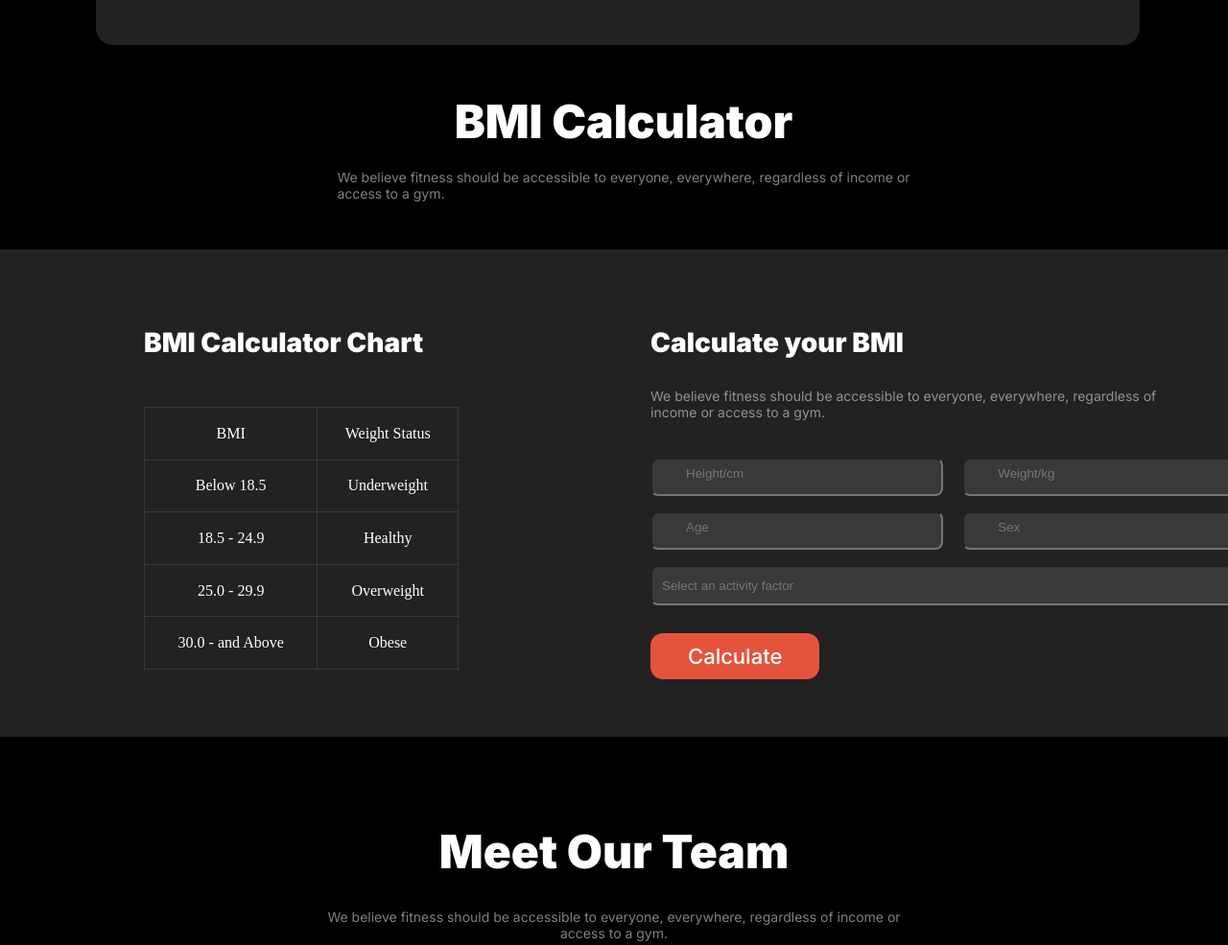
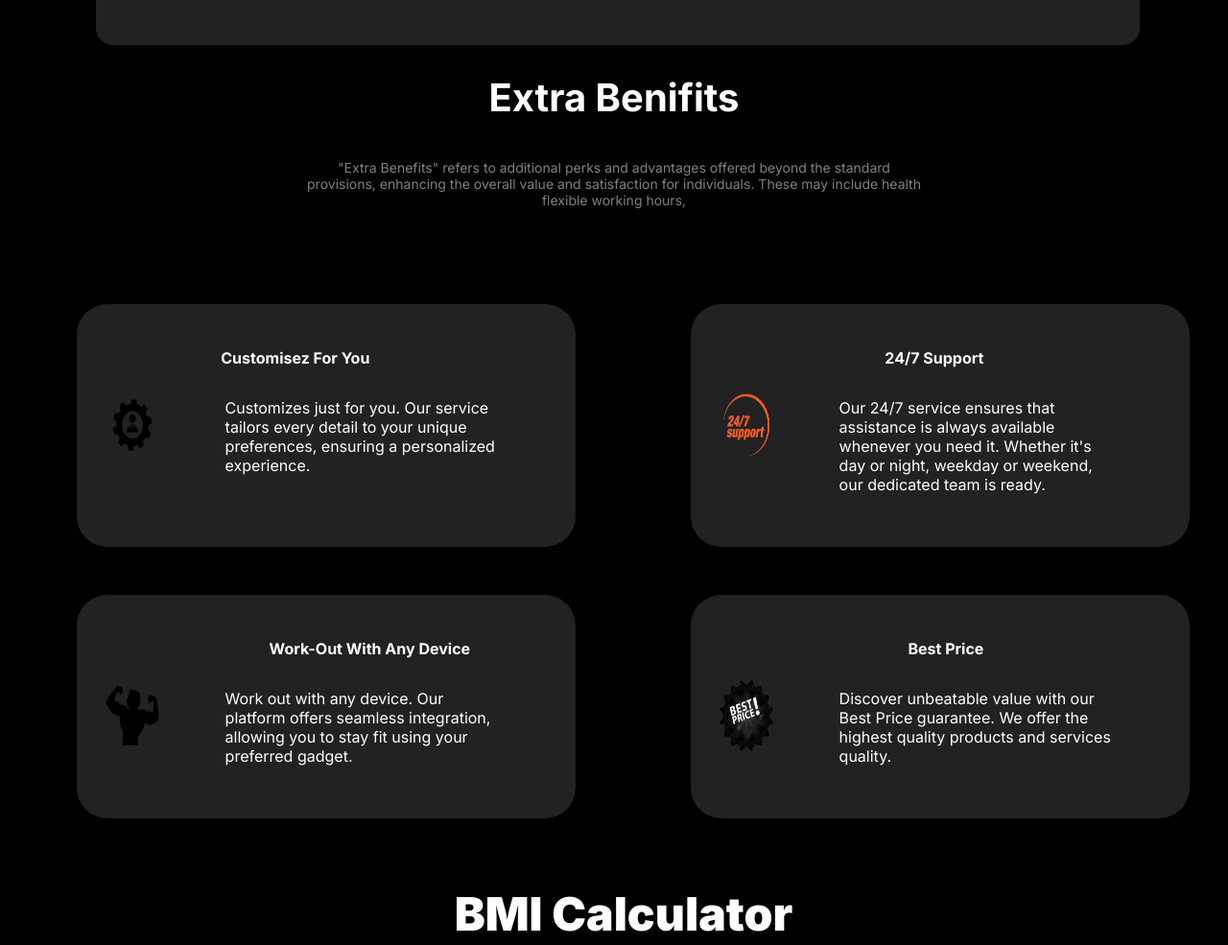
Before and after one commit to mh-adnan/Assingment_2, a plain HTML site: page index.html in a window 1280 px wide. Shown: the part 1891-2876 px from the top of the page at 96% size. Drawn offline with Linux system fonts and the light colour scheme; a web font is replaced by a local one.

Commit message:
After added Extra benifit section

```diff
--- a/index.html
+++ b/index.html
@@ -135,6 +135,58 @@
                 <div class="right-extra-miles-img">
                     <img src="images/run.jpg" alt="">
                 </div>
+            </div>
+        </section>
+        <section class="extra-benifits">
+            <div class="benifits-top-part">
+                <h3>Extra Benifits</h3>
+                <p>"Extra Benefits" refers to additional perks and advantages offered beyond the standard provisions, enhancing the overall value and satisfaction for individuals. These may include health flexible working hours, </p>
+            </div>
+            <div class="benifits-botom-part">
+                <!-- cart-1 -->
+                <div class="cart-section">
+                    <div class="cart-img">
+                        <img src="images/customer.png" alt="">
+                    </div>
+                    <div class="cart-text">
+                        <h4>Customisez For You</h4>
+                        <p>Customizes just for you. Our service tailors every detail to your unique preferences, ensuring a personalized experience.</p>
+                    </div>
+                </div>
+
+                 <!-- cart-2 -->
+                 <div class="cart-section">
+                    <div class="cart-img">
+                        <img src="images/suport.png" alt="">
+                    </div>
+                    <div class="cart-text">
+                        <h4>24/7 Support</h4>
+                        <p>Our 24/7 service ensures that assistance is always available whenever you need it. Whether it's day or night, weekday or weekend, our dedicated team is ready.</p>
+                    </div>
+                </div>
+
+                 <!-- cart-3 -->
+                 <div class="cart-section">
+                    <div class="cart-img">
+                        <img src="images/work.png"alt="">
+                    </div>
+                    <div class="cart-text">
+                        <h4 id="work-out">Work-Out With Any Device </h4>
+                        <p>Work out with any device. Our platform offers seamless integration, allowing you to stay fit using your preferred gadget.</p>
+                    </div>
+                </div>
+
+                 <!-- cart-4 -->
+                 <div class="cart-section">
+                    <div class="cart-img">
+                        <img src="images/best .png" alt="">
+                    </div>
+                    <div class="cart-text">
+                        <h4>Best Price </h4>
+                        <p>Discover unbeatable value with our Best Price guarantee. We offer the highest quality products and services quality.</p>
+                    </div>
+                </div>
+
             </div>
         </section>
 
--- a/style.css
+++ b/style.css
@@ -350,6 +350,101 @@
 
 
 }
+
+
+/* extra benifit section start from here  */
+.extra-benifits{
+    background-color: #000000;
+    padding-top: 30px;
+}
+.benifits-top-part h3{
+    font-size: 40px;
+    color: rgb(255, 255, 255);
+    text-align: center;
+    font-family: Inter;
+}
+
+.benifits-top-part p{
+    width:50%;
+    text-align: center;
+    font-size: 16px;
+    color: rgba(255, 255, 255, 0.5);
+    font-family: Inter;
+    font-size: 14px;
+    font-weight: 400;
+    padding-bottom: 10px;
+    padding-top: 40px;
+
+}
+
+.benifits-botom-part{
+    display: grid;
+    grid-template-columns: 0.5fr 0.5fr;
+    justify-content: space-around;
+    align-items: space-around;
+    margin-top: 20px;
+    padding-top: 20px;
+    padding-bottom: 20px;
+}
+
+.cart-section {
+    background: rgb(34, 34, 34);
+    border-radius: 32px;
+    width: 77%;
+    margin-top: 50px;
+    position: relative;
+    padding-top: 86px;
+    padding-bottom: 35px;
+    padding-left: 28px;
+    padding-right: -30px;
+    left: 20px;
+}
+
+.cart-img img{
+    width: 60px;
+    height: 80px;
+    background-color: transparent;
+}
+
+
+
+.cart-text h4 {
+    color: rgb(255, 255, 255);
+    float: right;
+    padding-bottom: -25px;
+    left: 41px;
+    margin-right: 215px;
+    margin-left: 100px;
+    margin-top: -124px;
+    margin-bottom: 6px;
+    font-family: Inter;
+}
+
+#work-out{
+
+    /* margin-right: -50px; */
+    margin-left: 160px;
+    white-space: nowrap;
+    position: absolute;
+}
+
+.cart-text p {
+    color: rgb(255, 255, 255);
+    float: right;
+    /* position: absolute; */
+    bottom: -104px;
+    left: 109px;
+    top: 50px;
+    bottom: 50px;
+    right: 20px;
+    margin-right: 75px;
+    margin-left: 127px;
+    margin-top: -72px;
+    margin-bottom: 20px;
+    font-family: Inter;
+}
+
+/* extra benifis section ends here  */
 
 
 
@@ -1150,13 +1245,21 @@ run extra miles start from here  */
         object-fit: cover;
     }
 
+/* extra benifit section start from here  */
+
+
+
+
+.benifits-botom-part{
+    padding-bottom: 500px;
+}
 
     /* BMI calcu start form here  */
 
 
 
+    .calcu-top-part h3 {
 
-    .calcu-top-part h3 {
         font-size: 40px;
     }
 
```
Also changed, not shown: images/best .png (added), images/customer.png (added), images/suport.png (added), images/work.png (added).
